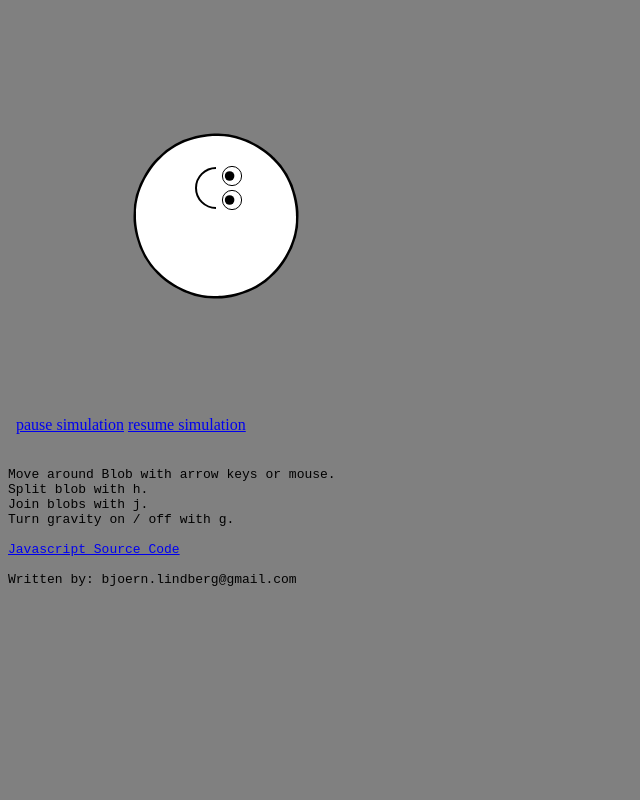
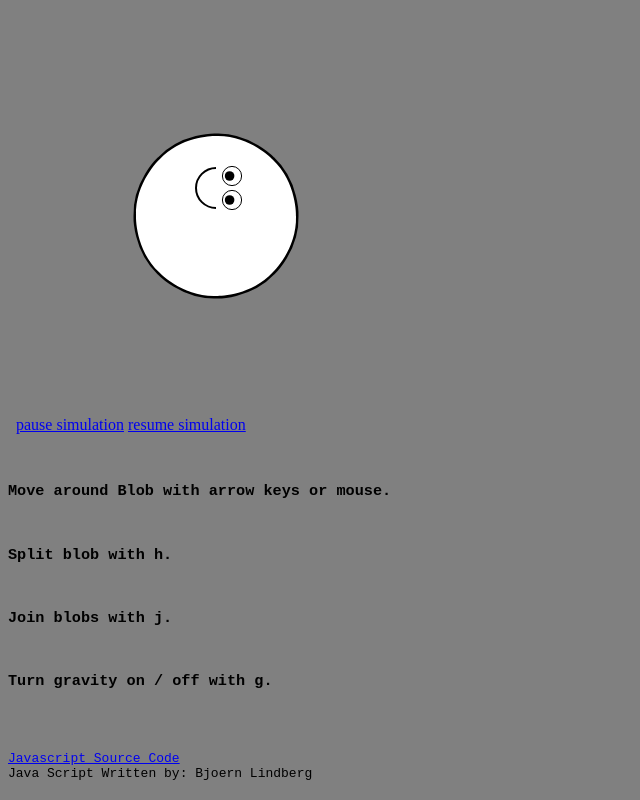
Before and after one commit to prwitt/webapp-kube-demo, a plain HTML site: page www/index.html in a window 1280 px wide. Shown: the whole page, without its empty margins (0-640 px from the left). Drawn offline with Linux system fonts and the light colour scheme.

Commit message:
Updated HTML

```diff
--- a/www/index.html
+++ b/www/index.html
@@ -1,8 +1,6 @@
 <html>
 <head>
 <title>Blob Sallad</title>
-
-
 </head>
 <body bgcolor=grey>
 
@@ -13,15 +11,14 @@
 <tt>
 <br>
 <br>
-Move around Blob with arrow keys or mouse. <br>
-Split blob with h. <br>
-Join blobs with j. <br>
-
-Turn gravity on / off with g.<br>
+<h3>Move around Blob with arrow keys or mouse.</h3> <br>
+<h3>Split blob with h.</h3> <br>
+<h3>Join blobs with j.</h3> <br>
+<h3>Turn gravity on / off with g.</h3><br>
+<br>
 <br>
 <a href="blobsallad.js">Javascript Source Code</a><br>
-<br>
-Written by: bjoern.lindberg@gmail.com
+Java Script Written by: Bjoern Lindberg
 <br>
 </body>
 </html>
```
